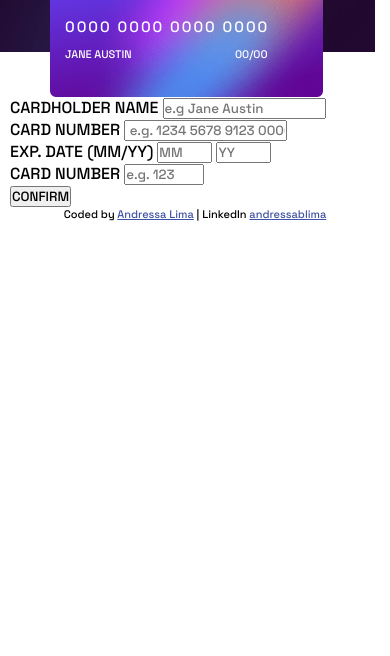
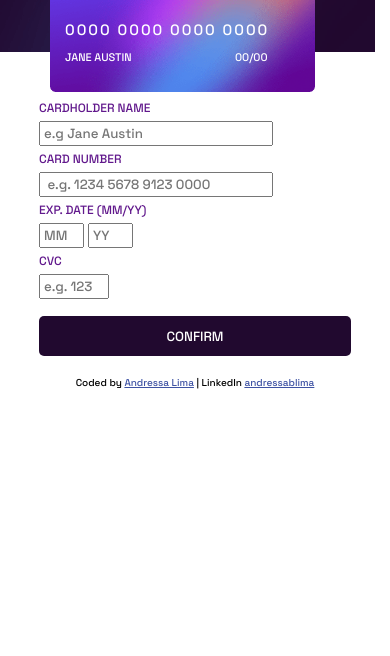
Before and after one commit to andressablima/card-validation, a plain HTML site: page index.html in a window 390 px wide. Shown: the part 188-844 px from the top of the page. Drawn offline with Linux system fonts and the light colour scheme.

Commit message:
ajustes responsividades telas mobile

```diff
--- a/index.css
+++ b/index.css
@@ -22,7 +22,7 @@
 }
 #card-front{
     position: absolute;
-    width: 70%;
+    width: 68%;
     left: 50px;
     top: -110px;
 }
@@ -61,7 +61,7 @@
 }
 #card-back{
     position: absolute;
-    width: 65%;
+    width: 60%;
     left: 100px ;
     top: -240px;
 }
@@ -73,44 +73,68 @@
     top: -185px;
 }
 
-
 /* Form */
+form{
+    width: 80vw;
+}
 .form-content{
     padding-top: 40px;
-    padding-left: 10px;
     display: flex;
     flex-direction: column;
     justify-content: center;
+    align-items: center;
 }
 label{
     text-transform: uppercase;
+    display: block;
+    margin: 3px 0px;
+    font-size: 12px;
+    position: relative;
+    color: hsl(278, 71%, 32%);
+    font-weight: 500;
 }
 
-
-
-
-
+input{
+    width: 60vw;
+    height: 25px;
+    padding-left: 3px;
+    margin: 2px 0;
+}
 
 input[name="exp-month"]{
-    width: 55px;
+    width: 45px;
+    height: 25px;
 }
 
 input[name="exp-year"]{
-    width: 55px;
+    width: 45px;
+    height: 25px;
 }
 
 input[name="cvc"]{
-    width: 80px;
+    width: 70px;
+    height: 25px;
 }
 
+button{
+    width: 80vw;
+    height: 40px;
+    background-color: hsl(278, 68%, 11%);
+    color: hsl(0, 0%, 100%);
+    margin-top: 15px;
+    border: 2px solid transparent;
+    border-radius: 5px;
+    cursor: pointer;
+    transition: 0.4s;
+}
 
-
-
-
-
+button:hover{
+    background-color: hsl(278, 71%, 32%);
+}
 
 /* Footer */
 footer{
+    padding-top: 20px;
     width: 100%;
     height: 30px;
     display: flex;
@@ -118,9 +142,32 @@ footer{
     text-align: center;
 }
 .attribution {
-    font-size: 11px;
+    font-size: 10px;
     text-align: center;
 }
 .attribution a {
     color: hsl(228, 45%, 44%);
 }
+
+
+/* Responsive screens */
+
+@media (max-width:321px){
+    #cvc-card{
+        top:-192px;
+        left: 260px;
+    }
+    #card-front{
+        width: 73%;
+    }
+    #card-back{
+        width: 70%;
+    }
+}
+
+@media (max-width: 350px){
+    #cvc-card{
+        top:-192px;
+        left: 260px;
+    }
+}
--- a/index.html
+++ b/index.html
@@ -34,17 +34,17 @@
     <div class="form-content">
       <form action="" method="get">
         <label for="GET-name">Cardholder Name </label>
-        <input id="GET-name" type="text" name="name" placeholder="e.g Jane Austin" required>
+        <input id="GET-name" type="text" name="name" autocomplete="off" placeholder="e.g Jane Austin" required>
         <br>
         <label for="GET-numb">Card Number </label>
-        <input id="GET-numb" type="tel" name="number" maxlength="16" placeholder=" e.g. 1234 5678 9123 0000" required>
+        <input id="GET-numb" type="tel" name="number" autocomplete="off" maxlength="16" placeholder=" e.g. 1234 5678 9123 0000" required>
         <br>
         <label for="GET-exp">Exp. Date (MM/YY)</label>
-        <input id="GET-exp" type="tel" name="exp-month" maxlength="2" placeholder="MM" required>
-        <input id="GET-exp" type="tel" name="exp-year" maxlength="2" placeholder="YY" required>
+        <input id="GET-exp" type="tel" name="exp-month" autocomplete="off" maxlength="2" placeholder="MM" required>
+        <input id="GET-exp" type="tel" name="exp-year" autocomplete="off" maxlength="2" placeholder="YY" required>
         <br>
-        <label for="GET-cvc">Card Number </label>
-        <input id="GET-cvc" type="tel" name="cvc" maxlength="3" placeholder="e.g. 123" required>
+        <label for="GET-cvc">CVC </label>
+        <input id="GET-cvc" type="tel" name="cvc" autocomplete="off" maxlength="3" placeholder="e.g. 123" required>
         <div class="btn-conf">
           <button>CONFIRM</button>
         </div>
```
Also changed, not shown: 1 other file.
